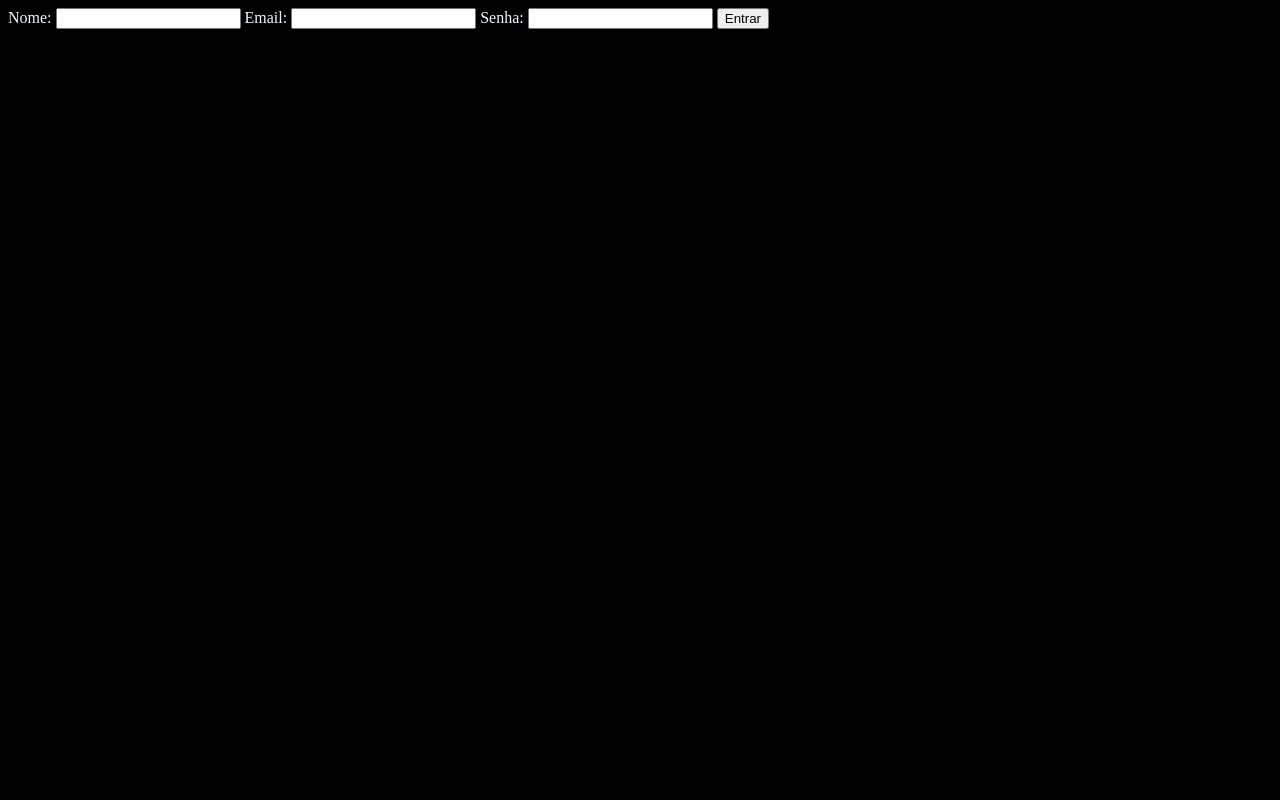
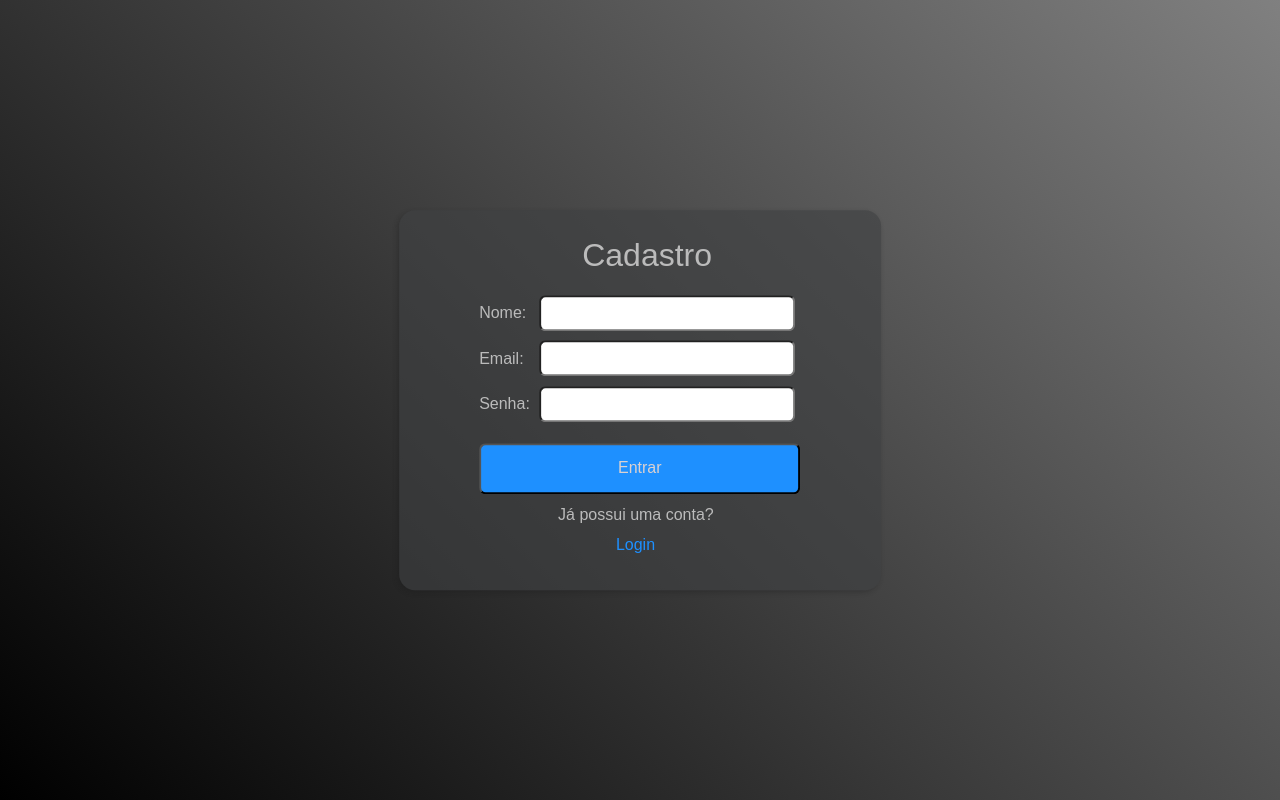
Before and after one commit to miqueiassggarcia/Reckoning-site, a website with bundled scripts: page src/pages/singup.html in a window 1280 px wide. Built offline with nearby package versions, Linux system fonts and the light colour scheme.

Commit message:
Update singup.html

```diff
--- a/src/pages/singup.html
+++ b/src/pages/singup.html
@@ -1,5 +1,5 @@
 <!DOCTYPE html>
-<html lang="pt-BR">
+<html class="singup" lang="pt-BR">
 <head>
   <link rel="preconnect" href="https://fonts.gstatic.com" crossorigin>
   <link rel="preconnect" href="https://fonts.googleapis.com">
@@ -11,29 +11,27 @@
   <title>Singin reckoning</title>
 
   <link href="https://fonts.googleapis.com/css2?family=Roboto&display=swap" rel="stylesheet">
-
   <script src="https://ajax.googleapis.com/ajax/libs/jquery/3.6.3/jquery.min.js"></script>
+  <link rel="stylesheet" href="../styles/style-index.css">
   <script src="../scripts/singup.js" type="text/javascript"></script>
-  <script src="../scripts/loginVerification.js" type="text/javascript"></script>
-  <script src="../global.js" type="text/javascript"></script>
-
-  <style>
-    body {
-      background-color: black;
-      color: aliceblue;
-    }
-  </style>
 </head>
 <body onload="verificarUsuario();">
+  <div>
     <form method="post" id="form">
+      <h1>Cadastro</h1>
       <label for="nome">Nome:</label>
       <input type="text" id="nome" name="nome">
+      <br>
       <label for="email">Email:</label>
       <input type="email" id="email" name="email">
+      <br>
       <label for="email">Senha:</label>
       <input type="password" id="senha" name="senha">
       <button type="submit">Entrar</button>
+      <p>Já possui uma conta?</p>
+      <a href="../pages/singin.html">Login</a>
     </form>
+  </div>
   <script type="text/javascript">
     $( "form" ).submit( async function( event ) {
       let [nome, email, senha] = $( this ).serializeArray();
```
Lines whose indentation alone changed are shown as unchanged.
